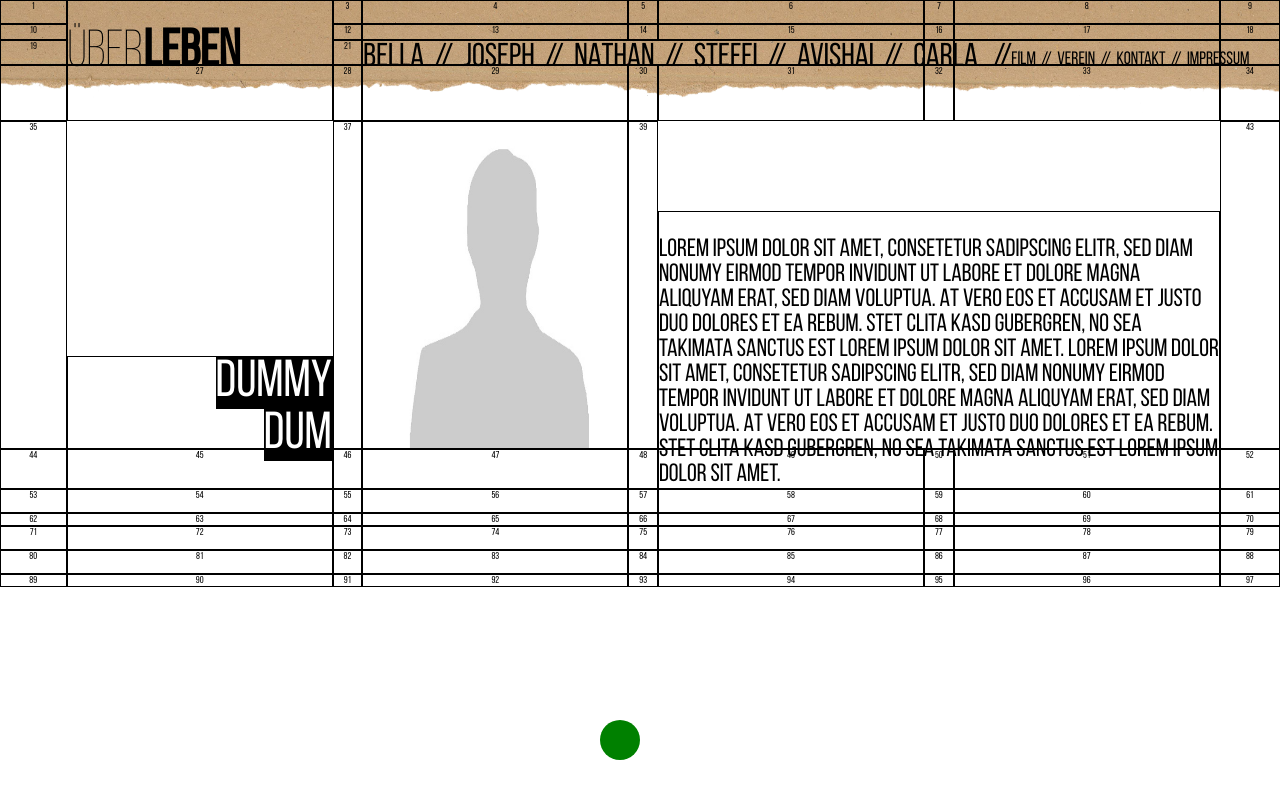
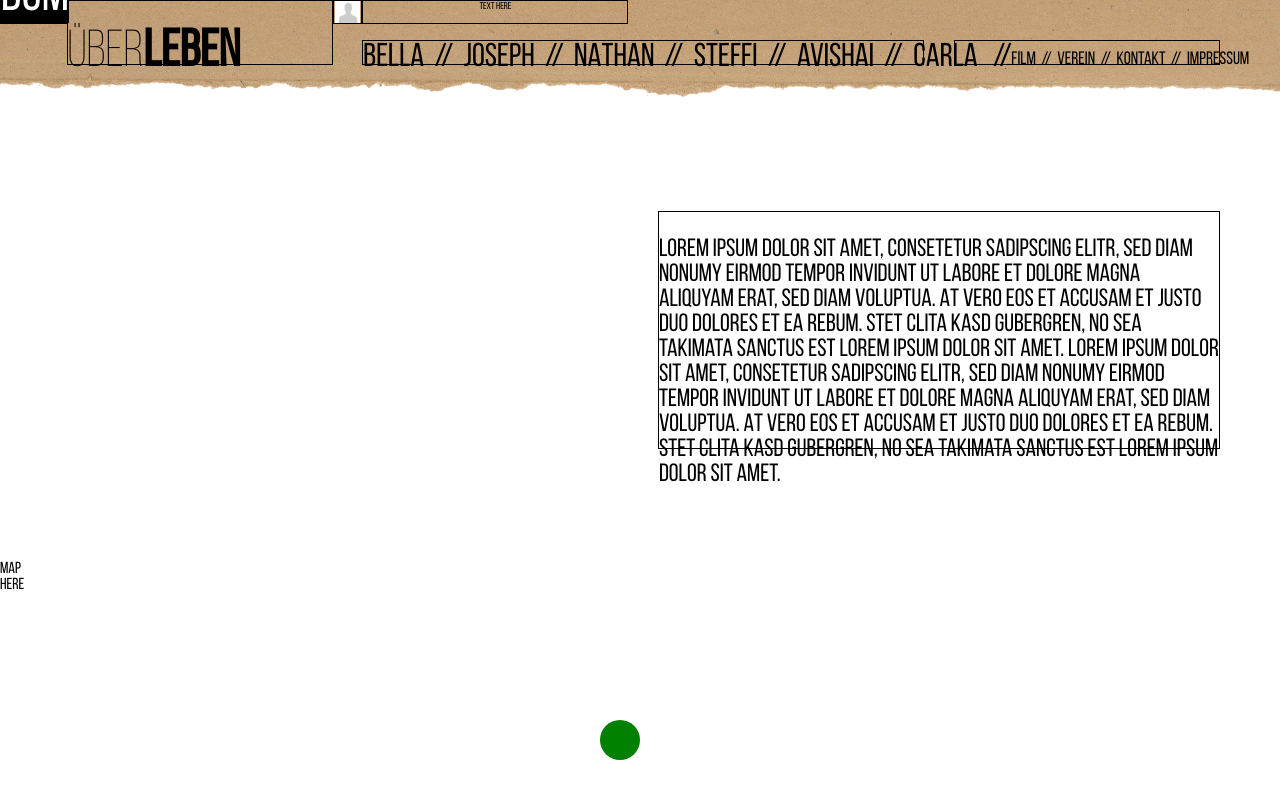
Before and after one commit to Nocsis/WebDesign_Karte, a PHP site: the page made by Vorlagen/layoutWebsite Kopie.html in a window 1280 px wide. Shown: the top 788 px of the page. After the commit the page ends 760 px from the top, so only its background shows below. Run offline with PHP 8.4, Linux system fonts and the light colour scheme.

Commit message:
Code Cleanup

```diff
--- a/Vorlagen/layoutWebsite Kopie.html
+++ b/Vorlagen/layoutWebsite Kopie.html
@@ -18,128 +18,51 @@
     <![endif]-->
 
     <div class="grid-container" >
-    <div>1</div>
-    <div id="ueberleben"></div>
-    <div>3</div>
-    <div>4</div>
-    <div>5</div>
-    <div>6</div>
-    <div>7</div>
-    <div>8</div>
-    <div>9</div>
-    <div>10</div>
-    <div id="ueberleben"></div>
-    <div>12</div>
-    <div>13</div>
-    <div>14</div>
-    <div>15</div>
-    <div>16</div>
-    <div>17</div>
-    <div>18</div>
-    <div>19</div>
+
       <div id="ueberleben">Über<strong id="ueberlebenUeberschrift">leben</strong> </div>
-    <div>21</div>
+
       <div id="navigation">
         <nav>
-        <a href="#">BELLA<l>&nbsp;</l> //</a>
-        <a href="#"><l>&nbsp;&nbsp;</l>JOSEPH <l>&nbsp;</l>//</a>
-        <a href="#"><l>&nbsp;&nbsp;</l>NATHAN<l>&nbsp;</l> //</a>
-        <a href="#"><l>&nbsp;&nbsp;</l>STEFFI <l>&nbsp;</l>//</a>
-        <a href="#"><l>&nbsp;&nbsp;</l>AVISHAI <l>&nbsp;</l>//</a>
-        <a href="#"><l>&nbsp;&nbsp;</l>CARLA <l>&nbsp;</l> //</a>
+          <a href="#">BELLA&nbsp; //</a>
+          <a href="#">&nbsp;&nbsp;JOSEPH &nbsp;//</a>
+          <a href="#">&nbsp;&nbsp;NATHAN&nbsp; //</a>
+          <a href="#">&nbsp;&nbsp;STEFFI &nbsp;//</a>
+          <a href="#">&nbsp;&nbsp;AVISHAI &nbsp;//</a>
+          <a href="#">&nbsp;&nbsp;CARLA &nbsp; //</a>
         </nav>
       </div>
-    <div></div>
-    <div></div>
-    <div></div>
+
       <div id="navigationRechts">
         <nav class="sidenav">
-         <a href="#"><l>&emsp;&emsp;&emsp;&nbsp;</l>FILM<l>&nbsp;&nbsp;</l>//</a>
-         <a href="#"><l>&nbsp;&nbsp;</l>VEREIN<l>&nbsp;&nbsp;</l>//</a>
-         <a href="#"><l>&nbsp;&nbsp;</l>KONTAKT<l>&nbsp;&nbsp;</l>//</a>
-         <a href="#"><l>&nbsp;&nbsp;</l>IMPRESSUM </a>
+          <a href="#">&emsp;&emsp;&emsp;&nbsp;FILM&nbsp;&nbsp;//</a>
+          <a href="#">&nbsp;&nbsp;VEREIN&nbsp;&nbsp;//</a>
+          <a href="#">&nbsp;&nbsp;KONTAKT&nbsp;&nbsp;//</a>
+          <a href="#">&nbsp;&nbsp;IMPRESSUM </a>
         </nav>
       </div>
-    <div>27</div>
-    <div>28</div>
-    <div>29</div>
-    <div>30</div>
-    <div>31</div>
-    <div>32</div>
-    <div>33</div>
-    <div>34</div>
-    <div>35</div>
-    <div id="name"><span id="nameHintergrund">Dummy <br>Dum</span></div>
-    <div> 37</div>
-    <div id="bild"> <img src="../Material/Bilder/portrait-dummy.jpg" alt="portrait-dummy" height="100%" width="90.91%"></div>
-    <div>39</div>
-    <div id="text" ><p>Lorem ipsum dolor sit amet, consetetur sadipscing elitr,
+
+      <div id="name">
+        <span id="nameHintergrund">Dummy <br>Dum</span>
+      </div>
+
+      <div id="bild">
+        <img src="../Material/Bilder/portrait-dummy.jpg" alt="portrait-dummy" height="100%" width="90.91%">
+      </div>
+
+      <div id="text" >
+        <p>Lorem ipsum dolor sit amet, consetetur sadipscing elitr,
         sed diam nonumy eirmod tempor invidunt ut labore et dolore magna aliquyam erat,
         sed diam voluptua. At vero eos et accusam et justo duo dolores et ea rebum. Stet clita kasd gubergren,
         no sea takimata sanctus est Lorem ipsum dolor sit amet. Lorem ipsum dolor sit amet, consetetur sadipscing elitr,
         sed diam nonumy eirmod tempor invidunt ut labore et dolore magna aliquyam erat, sed diam voluptua. At vero eos et
         accusam et justo duo dolores et ea rebum. Stet clita kasd gubergren, no sea takimata sanctus est Lorem ipsum dolor
-      sit amet.</p> </div>
-    <div id="text"></div>
-    <div id="text"></div>
-    <div>43</div>
-    <div>44</div>
-    <div>45</div>
-    <div>46</div>
-    <div>47</div>
-    <div>48</div>
-    <div>49</div>
-    <div>50</div>
-    <div>51</div>
-    <div>52</div>
-    <div>53</div>
-    <div>54</div>
-    <div>55</div>
-    <div>56</div>
-    <div>57</div>
-    <div>58</div>
-    <div>59</div>
-    <div>60</div>
-    <div>61</div>
-    <div>62</div>
-    <div>63</div>
-    <div>64</div>
-    <div>65</div>
-    <div>66</div>
-    <div>67</div>
-    <div>68</div>
-    <div id="jahr">69</div>
-    <div id="jahr">70</div>
-    <div>71</div>
-    <div>72</div>
-    <div>73</div>
-    <div>74</div>
-    <div>75</div>
-    <div>76</div>
-    <div>77</div>
-    <div>78</div>
-    <div>79</div>
-    <div>80</div>
-    <div>81</div>
-    <div>82</div>
-    <div>83</div>
-    <div>84</div>
-    <div>85</div>
-    <div>86</div>
-    <div>87</div>
-    <div>88</div>
-    <div>89</div>
-    <div>90</div>
-    <div>91</div>
-    <div>92</div>
-    <div>93</div>
-    <div>94</div>
-    <div>95</div>
-    <div>96</div>
-    <div>97</div>
+        sit amet.</p>
       </div>
 
-    <div id="section2"></div>
+      <div id="jahr">text here</div>
+    </div>
+
+    <div id="section2">Map here</div>
 
     <button class="scrollButton" id="downButton" onclick="scrollToBottom()"></button>
     <button class="scrollButton" id="upButton" onclick="scrollToTop()"></button>
--- a/scripts.js
+++ b/scripts.js
@@ -16,8 +16,6 @@ function checkScroll() {
 
 function scrollToTop() {
     window.scroll({top: 0, behavior: 'smooth'});
-    /*document.body.scrollTop = 0; //Safari
-    document.documentElement.scrollTop = 0; //Chrome, Firefox, IE and Opera*/
 }
 
 function scrollToBottom() {
--- a/stylesheet.css
+++ b/stylesheet.css
@@ -169,6 +169,6 @@ nav a:hover {
 }
 
 #name{
-  margin-top: 235px;
   text-align: right;
+  align-self: end;
 }
```
Lines whose indentation alone changed are shown as unchanged.
